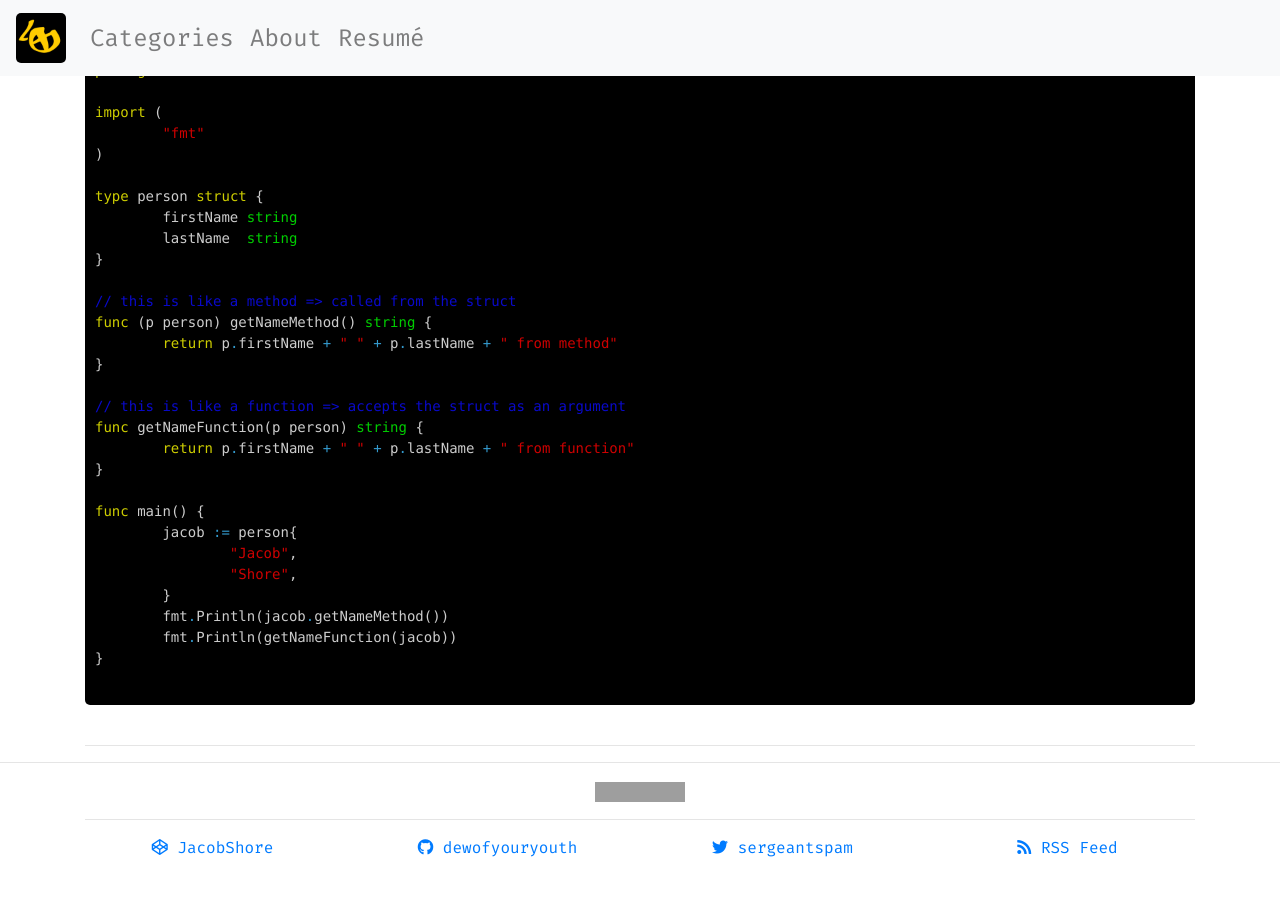
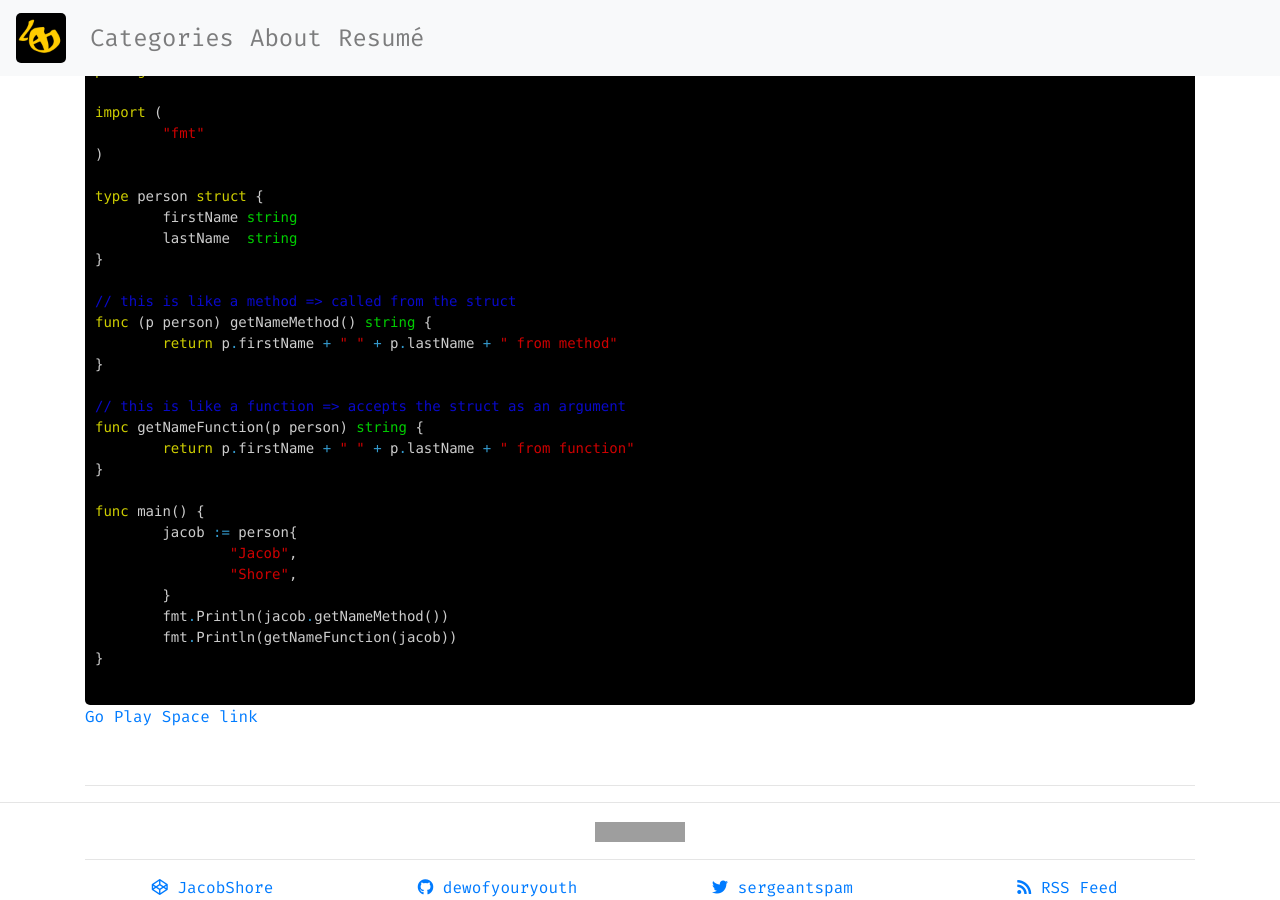
Before and after one commit to DewofyourYouth/DewofyourYouth.github.io, a Jekyll site: the page built from _posts/2020-1-16-go-lang-cheatsheat.md, in a window 1280 px wide and 900 px high, scrolled down 2949 px. Built offline with Jekyll 4.4.1, drawn with Linux system fonts in a browser that asks for light colours; nearby versions of some CDN libraries; some web fonts are replaced; comment, search, counter and statistics services are not loaded; before the commit the page ends 3809 px from its top, so only the background shows below that; grey boxes are pictures that could not be loaded.

Commit message:
add link

````diff
--- a/_posts/2020-1-16-go-lang-cheatsheat.md
+++ b/_posts/2020-1-16-go-lang-cheatsheat.md
@@ -164,3 +164,5 @@ func main() {
 	fmt.Println(getNameFunction(jacob))
 }
 ```
+
+[Go Play Space link](https://goplay.space/#JC5JxJE-Lxs)
````
